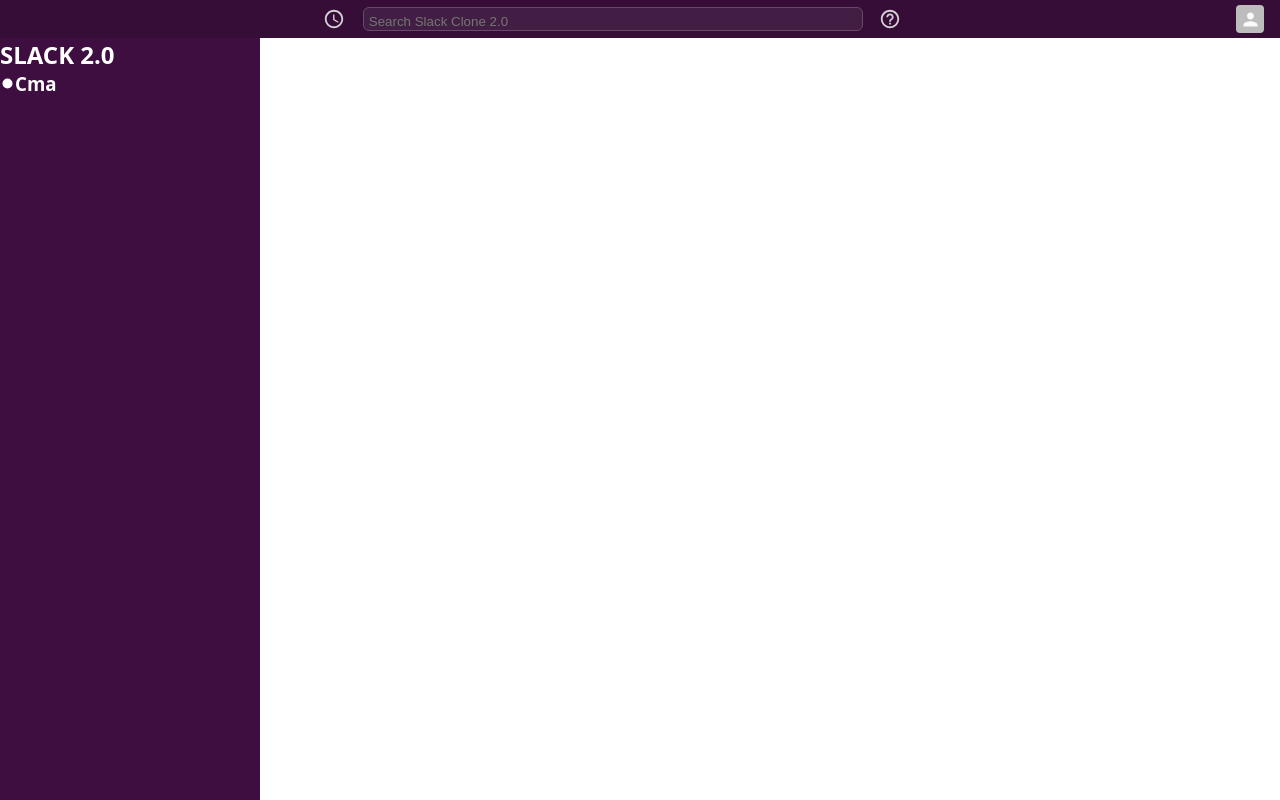
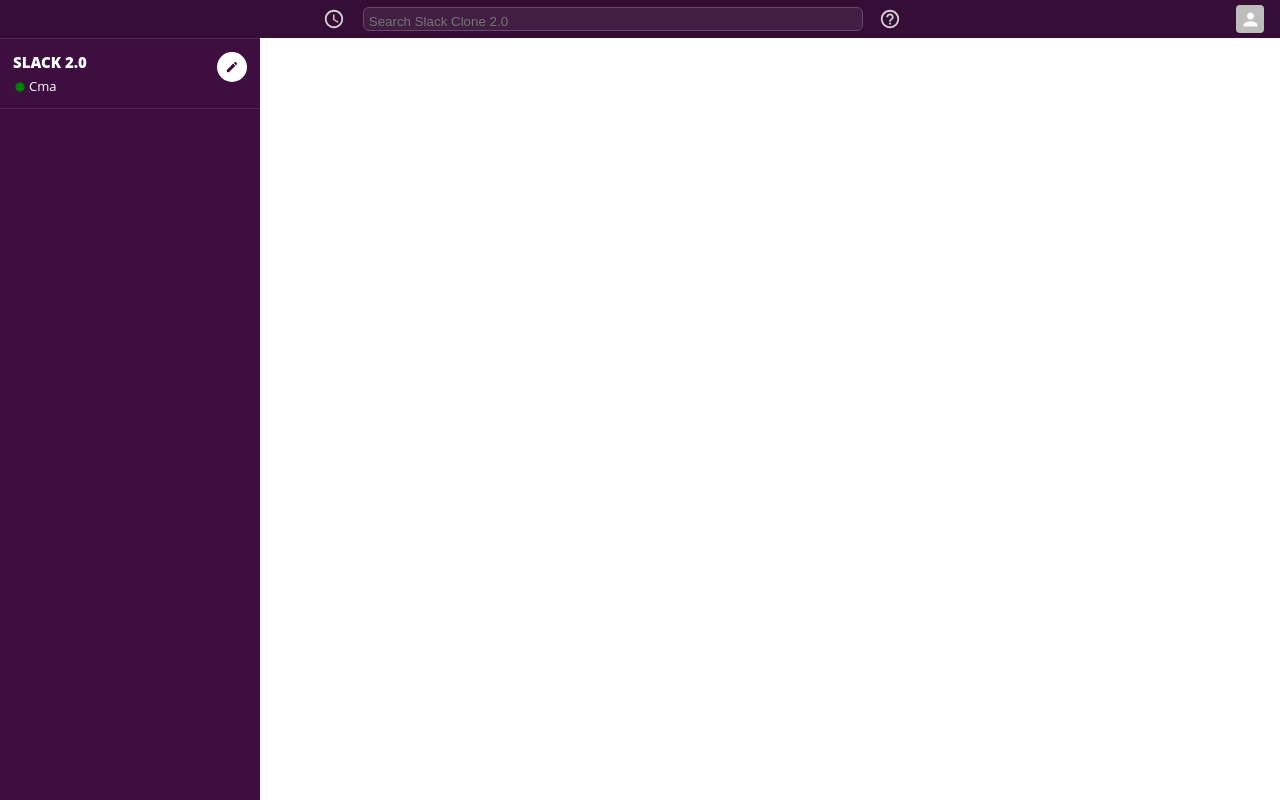
Before and after one commit to c-m-a/slack-clone-2.0, a React (Create React App) app: page / in a window 1280 px wide. Built offline with nearby package versions, Linux system fonts and the light colour scheme.

Commit message:
Add styles for the side bar header section

```diff
--- a/src/components/Sidebar.js
+++ b/src/components/Sidebar.js
@@ -1,5 +1,6 @@
 import styled from 'styled-components';
 import FiberManualRecordIcon from '@material-ui/icons/FiberManualRecord';
+import CreateIcon from '@material-ui/icons/Create';
 
 export default function Sidebar() {
   return (
@@ -12,6 +13,7 @@
             Cma
           </h3>
         </SidebarInfo>
+        <CreateIcon />
       </SidebarHeader>
     </SidebarContainer>
   );
@@ -21,9 +23,50 @@
   width: 26rem;
   height: 100%;
   color: var(--sidebar-color);
-  background-color: var(--sidebar-bg);
+  background-color: var(--sidebar-bg-color);
 `;
 
-const SidebarHeader = styled.div``;
+const SidebarHeader = styled.div`
+  display: flex;
+  justify-content: space-between;
+  cursor: pointer;
+  padding: 1.3rem;
+  border-top: .1rem var(--sidebar-header-border-color) solid;
+  border-bottom: .1rem var(--sidebar-header-border-color) solid;
 
-const SidebarInfo = styled.div``;
+  :hover {
+    background-color: var(--slack-color);
+  }
+
+  > .MuiSvgIcon-root {
+    padding: .8rem;
+    color: var(--sidebar-bg-color);
+    font-size: 3rem;
+    background-color: white;
+    border-radius: 50%;
+  }
+`;
+
+const SidebarInfo = styled.div`
+  flex: 1;
+
+  > h2 {
+    font-size: 1.5rem;
+    font-weight: 900;
+    margin-bottom: .5rem;
+  }
+
+  > h3 {
+    display: flex;
+    font-size: 1.3rem;
+    font-weight: 400;
+    align-items: center;
+  }
+
+  > h3 > .MuiSvgIcon-root {
+    font-size: 1.4rem;
+    margin-top: .1rem;
+    margin-right: .2rem;
+    color: var(--online-color);
+  }
+`;
--- a/src/index.css
+++ b/src/index.css
@@ -9,12 +9,15 @@
 }
 
 :root {
+  --slack-color: #350d36;
   --header-color: #d6ced6;
-  --header-bg-color: #350d36;
+  --header-bg-color: var(--slack-color);
   --header-search-bg-color: #431e44;
   --header-search-border-bg: #684a68;
+  --online-color: green;
   --search-input-color: #d9d2d9;
-  --sidebar-bg: #3f0e40;
+  --sidebar-header-border-color: #522653;
+  --sidebar-bg-color: #3f0e40;
   --sidebar-color: white;
 }
 
```
